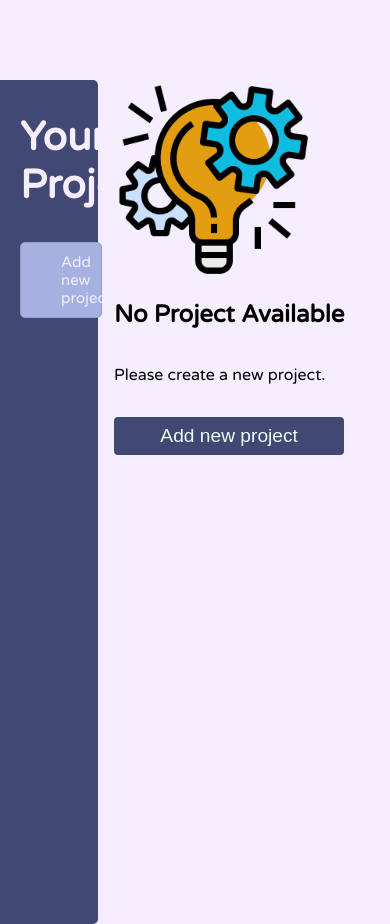
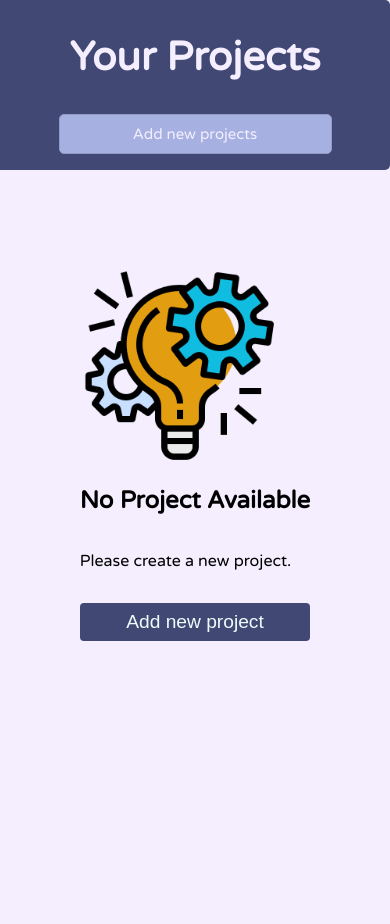
Before and after one commit to Sasidhar18/Project-Management, a React (Vite) app: page / in a window 390 px wide. After the commit the page ends 844 px from the top, so only its background shows below. Built offline with nearby package versions, Linux system fonts and the light colour scheme.

Commit message:
responsive mode added

```diff
--- a/src/App.css
+++ b/src/App.css
@@ -69,10 +69,14 @@ main {
     gap: 1rem;
     justify-content: left;
     padding: 0;
+
+    li{
+        list-style-type: none;
+    }
 }
 
 .side-bar ul .project-btn {
-    width: 90%;
+    width: 70%;
     padding: 5px 20px;
     border: 1px solid #939cc4;
     border-radius: 5px;
@@ -85,7 +89,8 @@ main {
 
 .project-details,
 .project-view-details {
-    max-height: 500px;
+    max-height: 100%;
+    height: 450px;
     width: 500px;
     background-color: #dcd6f7;
     margin-top: 5rem;
@@ -226,3 +231,27 @@ textarea:focus {
     text-transform: capitalize;
     margin-bottom: 8px;
 }
+
+@media(max-width: 767px) {
+    main{
+        flex-direction: column;
+        align-items: center;
+    }
+
+    .side-bar{
+        margin: 0;
+        width: 100%;
+        height: auto;
+        max-height: 100%;
+        text-align: center;
+        padding: 0px;
+    }
+
+
+
+    .project-details, .project-view-details{
+        width: 70%;
+        height: auto;
+        margin: 50px 20px;
+    }
+}
--- a/src/Components/SideBar.jsx
+++ b/src/Components/SideBar.jsx
@@ -11,12 +11,14 @@ const SideBar = ({ projects, getProjectDetails, onAddProject }) => {
       </p>
       {projects.projects.map((item) => (
         <ul key={item.id}>
+          <li>
             <button
               onClick={() => getProjectDetails(item.id)}
               className="project-btn"
             >
               {item.title}
             </button>
+          </li>
         </ul>
       ))}
     </aside>
```
Lines whose indentation alone changed are shown as unchanged.
